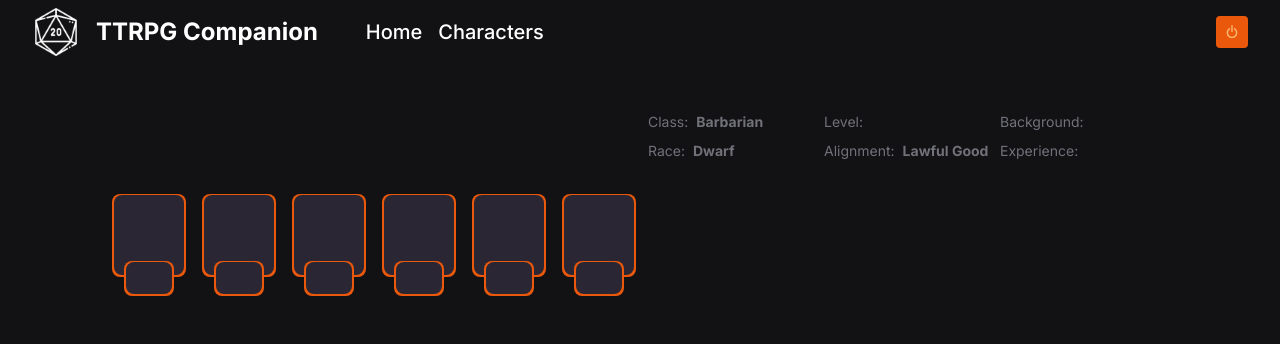
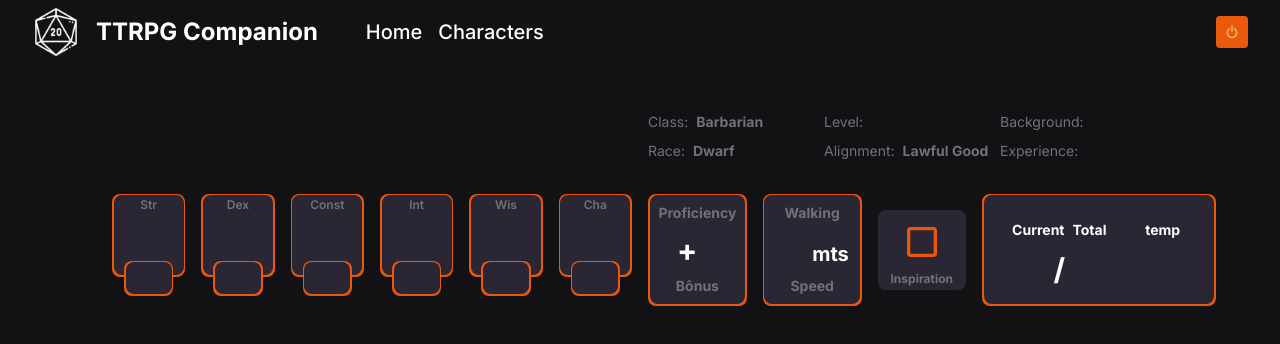
Before and after one commit to mateusflorez/rpg-companion, a React (Vite) app in the folder web/: page /character-sheet/1 in a window 1280 px wide. Shown: the top 344 px of the page. Built offline with nearby package versions, Linux system fonts and the light colour scheme; no server answers; sample sign-in values are in the browser's storage.

Commit message:
✨ Character sheet update

```diff
--- a/web/package.json
+++ b/web/package.json
@@ -9,6 +9,9 @@
     "preview": "vite preview"
   },
   "dependencies": {
+    "@emotion/react": "^11.10.5",
+    "@emotion/styled": "^11.10.5",
+    "@mui/material": "^5.11.6",
     "axios": "^1.2.3",
     "react": "^18.2.0",
     "react-dom": "^18.2.0",
--- a/web/src/pages/characters/CharacterBuilder.tsx
+++ b/web/src/pages/characters/CharacterBuilder.tsx
@@ -112,8 +112,8 @@ function CharacterBuilder() {
                     ...values.attributes,
                     [e.target.name]: e.target.checked
                 }
-            });
-        } else if (e.target.name === 'level' || e.target.name === 'experience' || e.target.name === 'proficiency' || e.target.name === 'armorClass' || e.target.name === 'initiative' || e.target.name === 'speed' || e.target.name === 'passivePerception' || e.target.name === 'experience') {
+            })
+        } else if (e.target.name === 'level' || e.target.name === 'experience' || e.target.name === 'proficiency' || e.target.name === 'armorClass' || e.target.name === 'initiative' || e.target.name === 'speed' || e.target.name === 'passivePerception') {
             setValues({ ...values, [e.target.name]: parseInt(e.target.value) })
         }
         else {
--- a/web/src/pages/characters/CharacterSheet.tsx
+++ b/web/src/pages/characters/CharacterSheet.tsx
@@ -1,3 +1,4 @@
+import { Checkbox } from '@mui/material';
 import axios from 'axios';
 import { useEffect, useState } from 'react';
 import { useParams } from 'react-router-dom'
@@ -27,7 +28,7 @@ function CharacterSheet() {
     }, [character])
 
     async function handleChange(e: any) {
-        if (e.target.name === 'totalHP') {
+        if (e.target.name === 'totalHP' || e.target.name === 'tempHP' || e.target.name === 'currentHP') {
             setCharacter({
                 ...character, hitPoints: {
                     ...character.hitPoints,
@@ -49,8 +50,10 @@ function CharacterSheet() {
                     ...character.attributes,
                     [e.target.name]: e.target.checked
                 }
-            });
-        } else if (e.target.name === 'level' || e.target.name === 'experience') {
+            })
+        } else if (e.target.name === 'inspiration') {
+            setCharacter({ ...character, [e.target.name]: e.target.checked })
+        } else if (e.target.name === 'level' || e.target.name === 'experience' || e.target.name === 'proficiency' || e.target.name === 'armorClass' || e.target.name === 'initiative' || e.target.name === 'speed' || e.target.name === 'passivePerception') {
             setCharacter({ ...character, [e.target.name]: parseInt(e.target.value) })
         }
         else {
@@ -140,7 +143,7 @@ function CharacterSheet() {
                     </div>
                 </div>
             </div>
-            <div className='my-8 grid grid-cols-2 gap-2'>
+            <div className='my-8 grid grid-cols-2 gap-4'>
                 <div>
                     <div className='grid grid-cols-6 gap-4'>
                         <div className=" p-[0.1rem] w-full bg-orange-600 rounded-lg overflow-hidden">
@@ -168,7 +171,15 @@ function CharacterSheet() {
                             </input>
                         </div>
                     </div>
-                    <div className='grid grid-cols-6 gap-10 px-3 -mt-4'>
+                    <div className='grid grid-cols-6 gap-8 px-2 -mt-20'>
+                        <div className='text-zinc-500 text-xs text-center font-semibold h-fit'>Str</div>
+                        <div className='text-zinc-500 text-xs text-center font-semibold h-fit'>Dex</div>
+                        <div className='text-zinc-500 text-xs text-center font-semibold h-fit'>Const</div>
+                        <div className='text-zinc-500 text-xs text-center font-semibold h-fit'>Int</div>
+                        <div className='text-zinc-500 text-xs text-center font-semibold h-fit'>Wis</div>
+                        <div className='text-zinc-500 text-xs text-center font-semibold h-fit'>Cha</div>
+                    </div>
+                    <div className='grid grid-cols-6 gap-10 px-3 mt-12'>
                         <div className=" p-[0.1rem] w-full bg-orange-600 rounded-lg overflow-hidden h-min">
                             <input disabled className="text-center text-white font-bold flex flex-col items-center justify-center rounded-lg bg-cloudy w-full h-8 focus:outline-none text-xl" value={character.attributes && Math.floor((parseInt(character.attributes.strength) - 10) / 2)}>
                             </input>
@@ -195,6 +206,68 @@ function CharacterSheet() {
                         </div>
                     </div>
                 </div>
+                <div className='grid grid-cols-[19%_19%_17%_45%] gap-4'>
+                    <div className=" p-[0.1rem] w-full bg-orange-600 rounded-lg overflow-hidden h-28">
+                        <div className='grid grid-rows-3 bg-cloudy h-full rounded-lg items-center justify-center'>
+                            <span className='text-zinc-500 font-bold text-sm flex flex-row justify-center items-center'>Proficiency</span>
+                            <div className='grid grid-cols-2 w-full'>
+                                <span className='text-white font-bold text-3xl flex flex-row justify-end'>+</span>
+                                <input type="number" name='proficiency' className="text-left text-white font-bold flex flex-col bg-transparent focus:outline-none text-3xl" value={character.attributes && character.proficiency} onChange={(e) => handleChange(e)} >
+                                </input>
+                            </div>
+                            <span className='text-zinc-500 font-bold text-sm flex flex-row justify-center items-center'>Bônus</span>
+                        </div>
+                    </div>
+                    <div className=" p-[0.1rem] w-full bg-orange-600 rounded-lg overflow-hidden h-28">
+                        <div className='grid grid-rows-3 bg-cloudy h-full rounded-lg items-center justify-center'>
+                            <span className='text-zinc-500 font-bold text-sm flex flex-row justify-center items-center'>Walking</span>
+                            <div className='grid grid-cols-2 w-full'>
+                                <input type="number" name='speed' className="text-right text-white font-bold flex flex-col bg-transparent focus:outline-none text-3xl" value={character.attributes && character.speed} onChange={(e) => handleChange(e)} >
+                                </input>
+                                <span className='text-white font-bold text-xl flex flex-row justify-start items-end'>mts</span>
+                            </div>
+                            <span className='text-zinc-500 font-bold text-sm flex flex-row justify-center items-center'>Speed</span>
+                        </div>
+                    </div>
+                    <div className='flex flex-col justify-center'>
+                        <div className='flex flex-col bg-cloudy rounded-lg items-center justify-center h-20'>
+                            <Checkbox
+                                checked={character.inspiration ? true : false}
+                                onChange={(e) => handleChange(e)}
+                                name='inspiration'
+                                style={{
+                                    color: "#EA580B"
+                                }}
+                                sx={{
+                                    '& .MuiSvgIcon-root': { fontSize: 40 }
+                                }}
+                            />
+                            <span className='text-zinc-500 font-bold text-xs flex flex-row justify-center items-center'>Inspiration</span>
+                        </div>
+                    </div>
+                    <div className=" p-[0.1rem] w-full bg-orange-600 rounded-lg overflow-hidden h-28">
+                        <div className='grid grid-rows-2 bg-cloudy h-full rounded-lg items-center justify-center py-4 pl-6'>
+                            <div className='grid grid-cols-2'>
+                                <div className='flex flex-row items-center justify-center gap-2'>
+                                    <h1 className='text-white font-bold bg-transparent text-sm'>Current</h1>
+                                    <h1 className='text-white font-bold bg-transparent text-sm'>Total</h1>
+                                </div>
+                                <h1 className='text-white font-bold bg-transparent text-sm text-center'>temp</h1>
+                            </div>
+                            <div className='grid grid-cols-2'>
+                                <div className='flex flex-row items-center'>
+                                    <input type="number" name='currentHP' className="text-right text-white font-bold bg-transparent w-full focus:outline-none text-3xl" value={character.hitPoints && character.hitPoints.currentHP} onChange={(e) => handleChange(e)} >
+                                    </input>
+                                    <h1 className='text-white font-bold bg-transparent text-3xl'>/</h1>
+                                    <input type="number" name='totalHP' className="text-left text-white font-bold bg-transparent w-full focus:outline-none text-3xl" value={character.hitPoints && character.hitPoints.totalHP} onChange={(e) => handleChange(e)} >
+                                    </input>
+                                </div>
+                                <input type="number" name='tempHP' className="text-center text-white font-bold bg-transparent w-full focus:outline-none text-3xl" value={character.hitPoints && character.hitPoints.tempHP} onChange={(e) => handleChange(e)} >
+                                </input>
+                            </div>
+                        </div>
+                    </div>
+                </div>
             </div>
         </div>
     )
```
Also changed, not shown: 2 other files (tests, documents, lock files or other folders).
